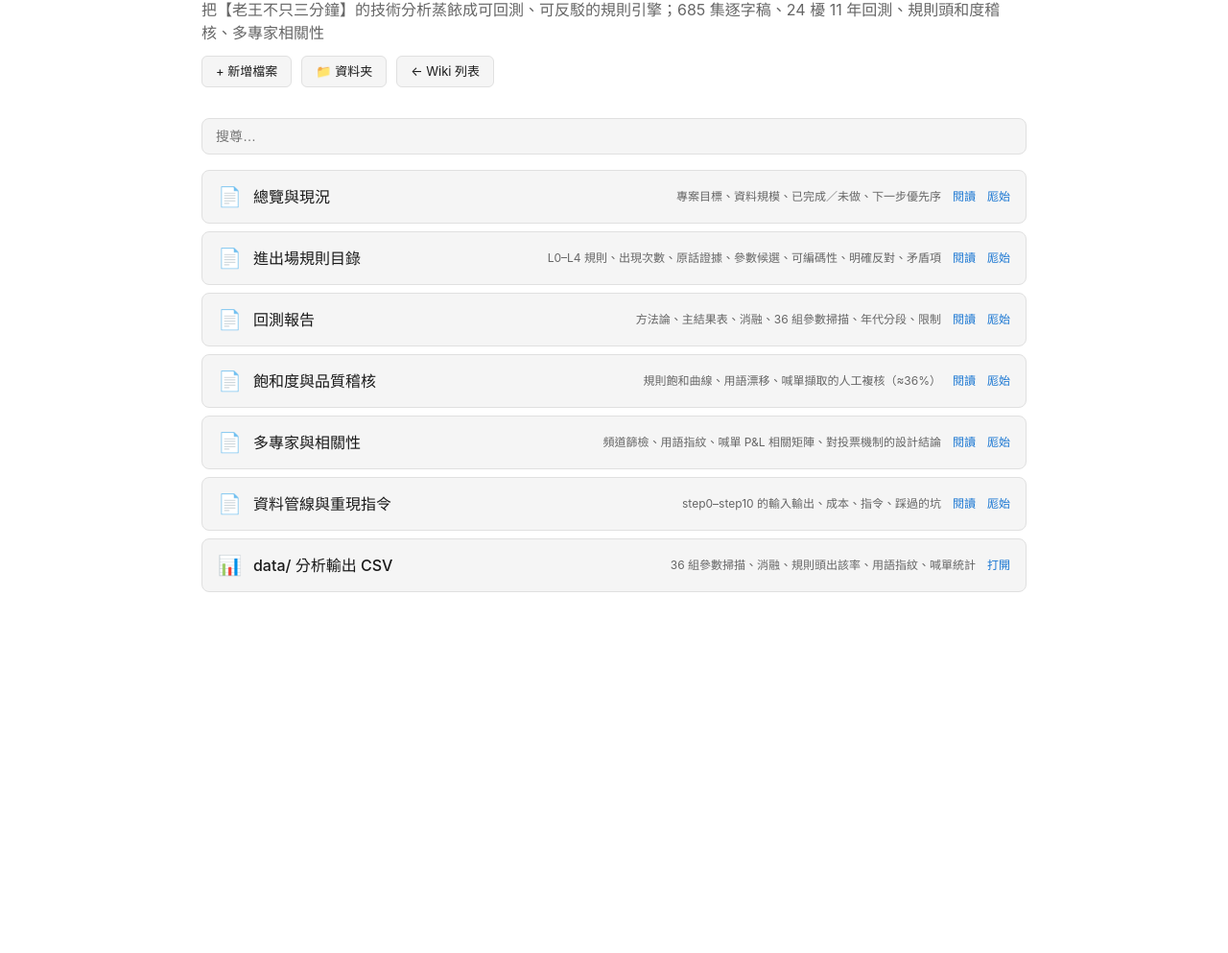
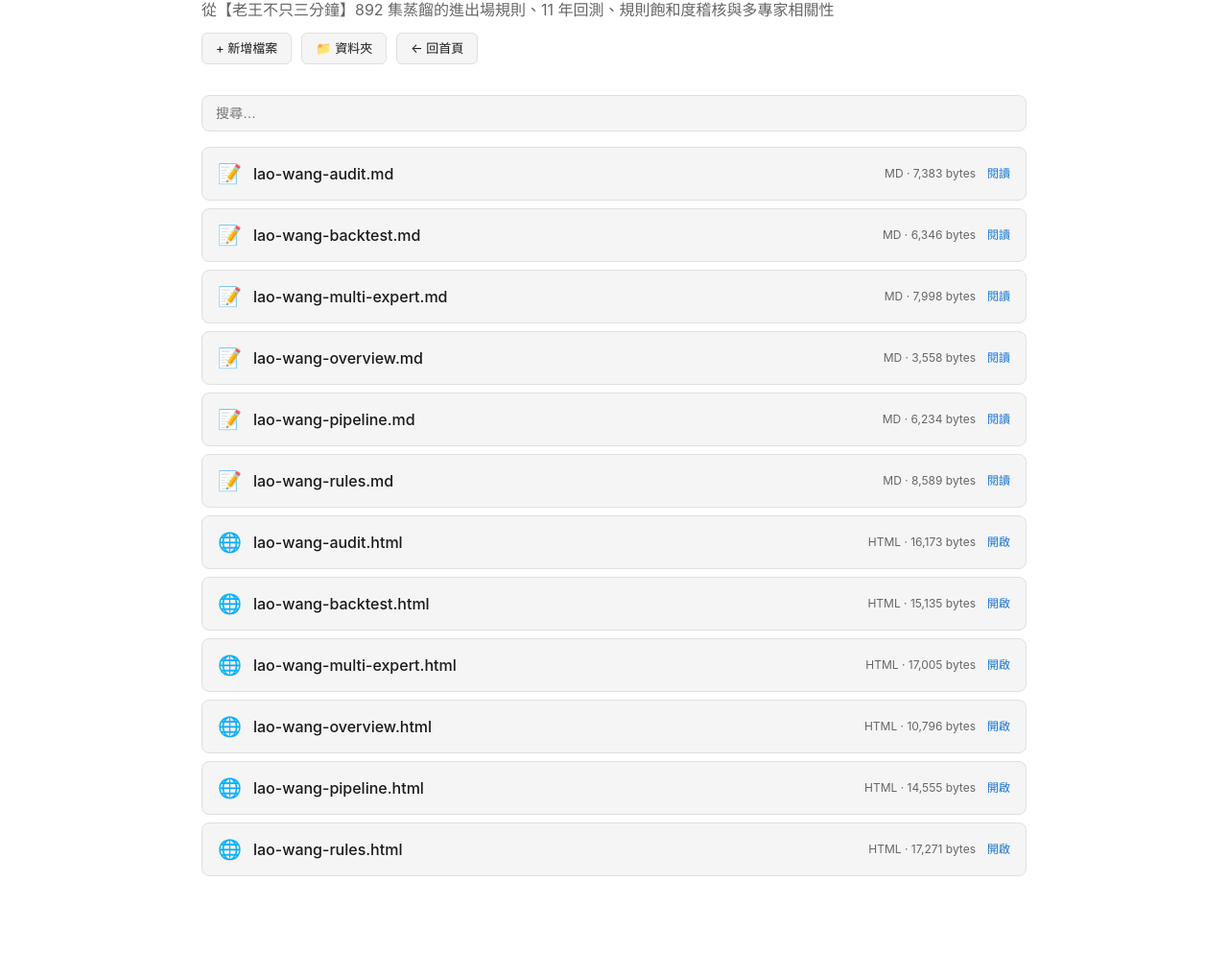
Before and after one commit to kilroy-utb/hub, a plain HTML site: page wiki/lao-wang-expert-system/index.html in a window 1280 px wide. Shown: the part 130-1123 px from the top of the page at 96% size. Before the commit the page ends 827 px from the top, so only its background shows below. Drawn offline with Linux system fonts and the light colour scheme.

Commit message:
hub: auto-regenerate index.html

```diff
--- a/wiki/lao-wang-expert-system/index.html
+++ b/wiki/lao-wang-expert-system/index.html
@@ -109,70 +109,93 @@
   <button class="theme-toggle" id="theme-toggle">🌙</button>
   <div class="container">
     <nav class="breadcrumb">
-      <a href="https://kilroy-utb.github.io/hub/">← Kilroy's Hub</a> /
-      <a href="https://kilroy-utb.github.io/hub/wiki/">Wiki 知識庫</a> / <span>老王 TA 專家系統</span>
+      <a href="https://kilroy-utb.github.io/hub/">← Kilroy's Hub</a> / <span>老王 TA 專家系統</span>
     </nav>
 
     <header>
       <h1><span class="icon">📈</span> 老王 TA 專家系統</h1>
-      <p class="desc">把【老王不只三分鐘】的技術分析蒸餏成可回測、可反駁的規則引擎；685 集逐字稿、24 櫌 11 年回測、規則頭和度稽核、多專家相關性</p>
+      <p class="desc">從【老王不只三分鐘】892 集蒸餾的進出場規則、11 年回測、規則飽和度稽核與多專家相關性</p>
       <div class="actions">
-        <a href="https://github.com/kilroy-utb/hub/new/main/wiki?filename=wiki/lao-wang-expert-system/new-file.md" target="_blank" rel="noopener">+ 新增檔案</a>
-        <a href="https://github.com/kilroy-utb/hub/tree/main/wiki/lao-wang-expert-system" target="_blank" rel="noopener">📁 資料夹</a>
-        <a href="https://kilroy-utb.github.io/hub/wiki/">← Wiki 列表</a>
+        <a href="https://github.com/kilroy-utb/hub/new/main/wiki/lao-wang-expert-system?filename=wiki/lao-wang-expert-system/new-file.md" target="_blank" rel="noopener">+ 新增檔案</a>
+        <a href="https://github.com/kilroy-utb/hub/tree/main/wiki/lao-wang-expert-system" target="_blank" rel="noopener">📁 資料夾</a>
+        <a href="https://kilroy-utb.github.io/hub/">← 回首頁</a>
       </div>
     </header>
 
-    <input type="text" class="search" id="search" placeholder="搜尊…">
+    <input type="text" class="search" id="search" placeholder="搜尋…">
 
     <div class="file-list" id="file-list">
-      <div class="file-item">
-        <span class="file-icon">📄</span>
-        <span class="file-name">總覽與現況</span>
-        <span class="file-meta">專案目標、資料規模、已完成／未做、下一步優先序</span>
-        <a class="file-link" href="./lao-wang-overview.html">閱讀</a>
-        <a class="file-link" href="https://github.com/kilroy-utb/hub/blob/main/wiki/lao-wang-expert-system/lao-wang-overview.md">厖始</a>
+            <div class="file-item">
+        <span class="file-icon">📝</span>
+        <span class="file-name">lao-wang-audit.md</span>
+        <span class="file-meta">MD · 7,383 bytes</span>
+        <a class="file-link" href="https://github.com/kilroy-utb/hub/blob/main/wiki/lao-wang-expert-system/lao-wang-audit.md" target="_blank" rel="noopener">閱讀</a>
       </div>
       <div class="file-item">
-        <span class="file-icon">📄</span>
-        <span class="file-name">進出場規則目錄</span>
-        <span class="file-meta">L0–L4 規則、出現次數、原話證據、參數候選、可編碼性、明確反對、矛盾項</span>
-        <a class="file-link" href="./lao-wang-rules.html">閱讀</a>
-        <a class="file-link" href="https://github.com/kilroy-utb/hub/blob/main/wiki/lao-wang-expert-system/lao-wang-rules.md">厖始</a>
+        <span class="file-icon">📝</span>
+        <span class="file-name">lao-wang-backtest.md</span>
+        <span class="file-meta">MD · 6,346 bytes</span>
+        <a class="file-link" href="https://github.com/kilroy-utb/hub/blob/main/wiki/lao-wang-expert-system/lao-wang-backtest.md" target="_blank" rel="noopener">閱讀</a>
       </div>
       <div class="file-item">
-        <span class="file-icon">📄</span>
-        <span class="file-name">回測報告</span>
-        <span class="file-meta">方法論、主結果表、消融、36 組參數掃描、年代分段、限制</span>
-        <a class="file-link" href="./lao-wang-backtest.html">閱讀</a>
-        <a class="file-link" href="https://github.com/kilroy-utb/hub/blob/main/wiki/lao-wang-expert-system/lao-wang-backtest.md">厖始</a>
+        <span class="file-icon">📝</span>
+        <span class="file-name">lao-wang-multi-expert.md</span>
+        <span class="file-meta">MD · 7,998 bytes</span>
+        <a class="file-link" href="https://github.com/kilroy-utb/hub/blob/main/wiki/lao-wang-expert-system/lao-wang-multi-expert.md" target="_blank" rel="noopener">閱讀</a>
       </div>
       <div class="file-item">
-        <span class="file-icon">📄</span>
-        <span class="file-name">飽和度與品質稽核</span>
-        <span class="file-meta">規則飽和曲線、用語漂移、喊單擷取的人工複核（≈36%）</span>
-        <a class="file-link" href="./lao-wang-audit.html">閱讀</a>
-        <a class="file-link" href="https://github.com/kilroy-utb/hub/blob/main/wiki/lao-wang-expert-system/lao-wang-audit.md">厖始</a>
+        <span class="file-icon">📝</span>
+        <span class="file-name">lao-wang-overview.md</span>
+        <span class="file-meta">MD · 3,558 bytes</span>
+        <a class="file-link" href="https://github.com/kilroy-utb/hub/blob/main/wiki/lao-wang-expert-system/lao-wang-overview.md" target="_blank" rel="noopener">閱讀</a>
       </div>
       <div class="file-item">
-        <span class="file-icon">📄</span>
-        <span class="file-name">多專家與相關性</span>
-        <span class="file-meta">頻道篩檢、用語指紋、喊單 P&L 相關矩陣、對投票機制的設計結論</span>
-        <a class="file-link" href="./lao-wang-multi-expert.html">閱讀</a>
-        <a class="file-link" href="https://github.com/kilroy-utb/hub/blob/main/wiki/lao-wang-expert-system/lao-wang-multi-expert.md">厖始</a>
+        <span class="file-icon">📝</span>
+        <span class="file-name">lao-wang-pipeline.md</span>
+        <span class="file-meta">MD · 6,234 bytes</span>
+        <a class="file-link" href="https://github.com/kilroy-utb/hub/blob/main/wiki/lao-wang-expert-system/lao-wang-pipeline.md" target="_blank" rel="noopener">閱讀</a>
       </div>
       <div class="file-item">
-        <span class="file-icon">📄</span>
-        <span class="file-name">資料管線與重現指令</span>
-        <span class="file-meta">step0–step10 的輸入輸出、成本、指令、踩過的坑</span>
-        <a class="file-link" href="./lao-wang-pipeline.html">閱讀</a>
-        <a class="file-link" href="https://github.com/kilroy-utb/hub/blob/main/wiki/lao-wang-expert-system/lao-wang-pipeline.md">厖始</a>
+        <span class="file-icon">📝</span>
+        <span class="file-name">lao-wang-rules.md</span>
+        <span class="file-meta">MD · 8,589 bytes</span>
+        <a class="file-link" href="https://github.com/kilroy-utb/hub/blob/main/wiki/lao-wang-expert-system/lao-wang-rules.md" target="_blank" rel="noopener">閱讀</a>
       </div>
       <div class="file-item">
-        <span class="file-icon">📊</span>
-        <span class="file-name">data/ 分析輸出 CSV</span>
-        <span class="file-meta">36 組參數掃描、消融、規則頭出該率、用語指紋、喊單統計</span>
-        <a class="file-link" href="https://github.com/kilroy-utb/hub/tree/main/wiki/lao-wang-expert-system/data">打開</a>
+        <span class="file-icon">🌐</span>
+        <span class="file-name">lao-wang-audit.html</span>
+        <span class="file-meta">HTML · 16,173 bytes</span>
+        <a class="file-link" href="./lao-wang-audit.html" target="_blank" rel="noopener">開啟</a>
+      </div>
+      <div class="file-item">
+        <span class="file-icon">🌐</span>
+        <span class="file-name">lao-wang-backtest.html</span>
+        <span class="file-meta">HTML · 15,135 bytes</span>
+        <a class="file-link" href="./lao-wang-backtest.html" target="_blank" rel="noopener">開啟</a>
+      </div>
+      <div class="file-item">
+        <span class="file-icon">🌐</span>
+        <span class="file-name">lao-wang-multi-expert.html</span>
+        <span class="file-meta">HTML · 17,005 bytes</span>
+        <a class="file-link" href="./lao-wang-multi-expert.html" target="_blank" rel="noopener">開啟</a>
+      </div>
+      <div class="file-item">
+        <span class="file-icon">🌐</span>
+        <span class="file-name">lao-wang-overview.html</span>
+        <span class="file-meta">HTML · 10,796 bytes</span>
+        <a class="file-link" href="./lao-wang-overview.html" target="_blank" rel="noopener">開啟</a>
+      </div>
+      <div class="file-item">
+        <span class="file-icon">🌐</span>
+        <span class="file-name">lao-wang-pipeline.html</span>
+        <span class="file-meta">HTML · 14,555 bytes</span>
+        <a class="file-link" href="./lao-wang-pipeline.html" target="_blank" rel="noopener">開啟</a>
+      </div>
+      <div class="file-item">
+        <span class="file-icon">🌐</span>
+        <span class="file-name">lao-wang-rules.html</span>
+        <span class="file-meta">HTML · 17,271 bytes</span>
+        <a class="file-link" href="./lao-wang-rules.html" target="_blank" rel="noopener">開啟</a>
       </div>
     </div>
   </div>
```
Also changed, not shown: index.html (+9 -1 lines), wiki/index.html (+1 -49 lines).
